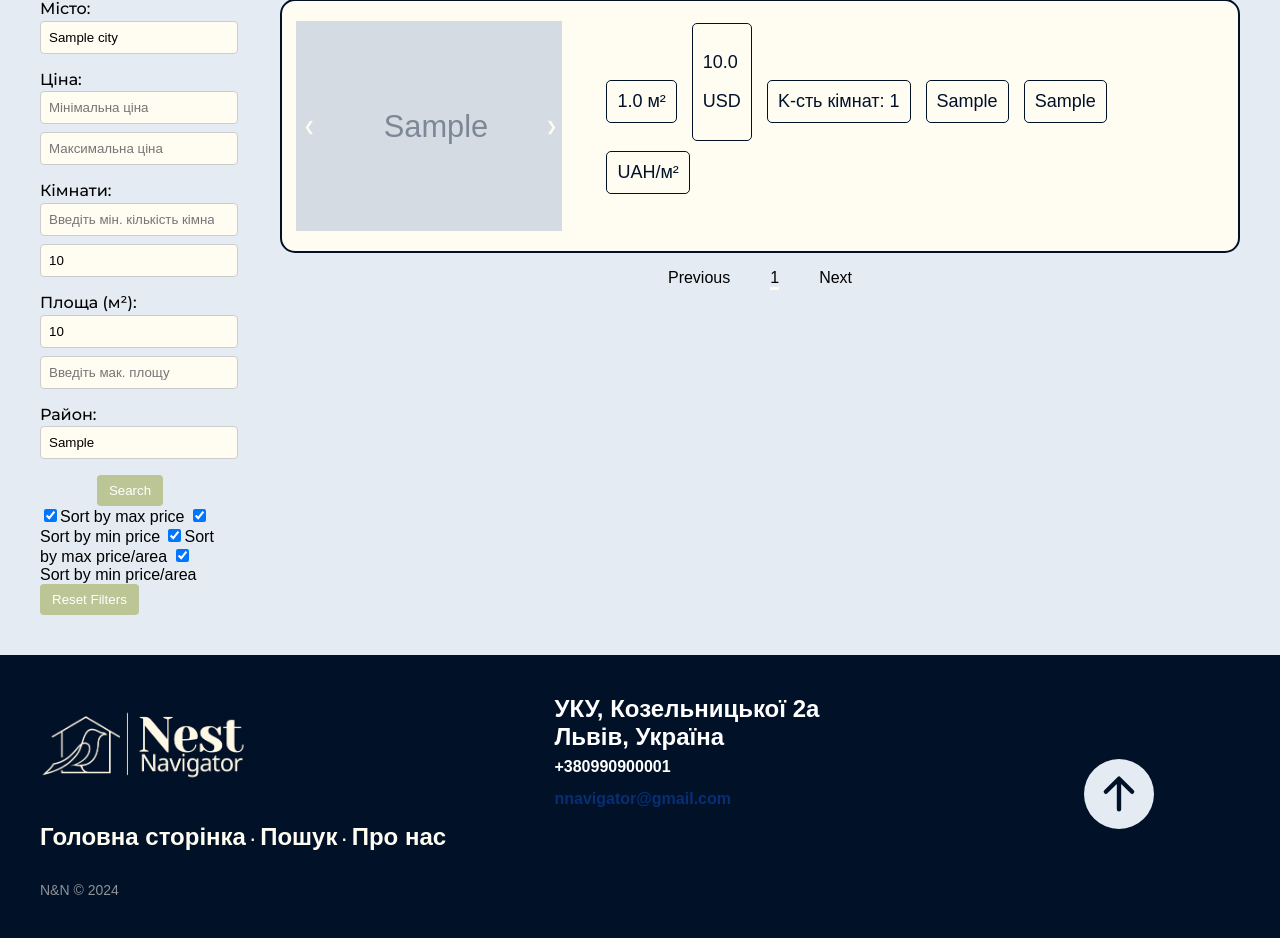
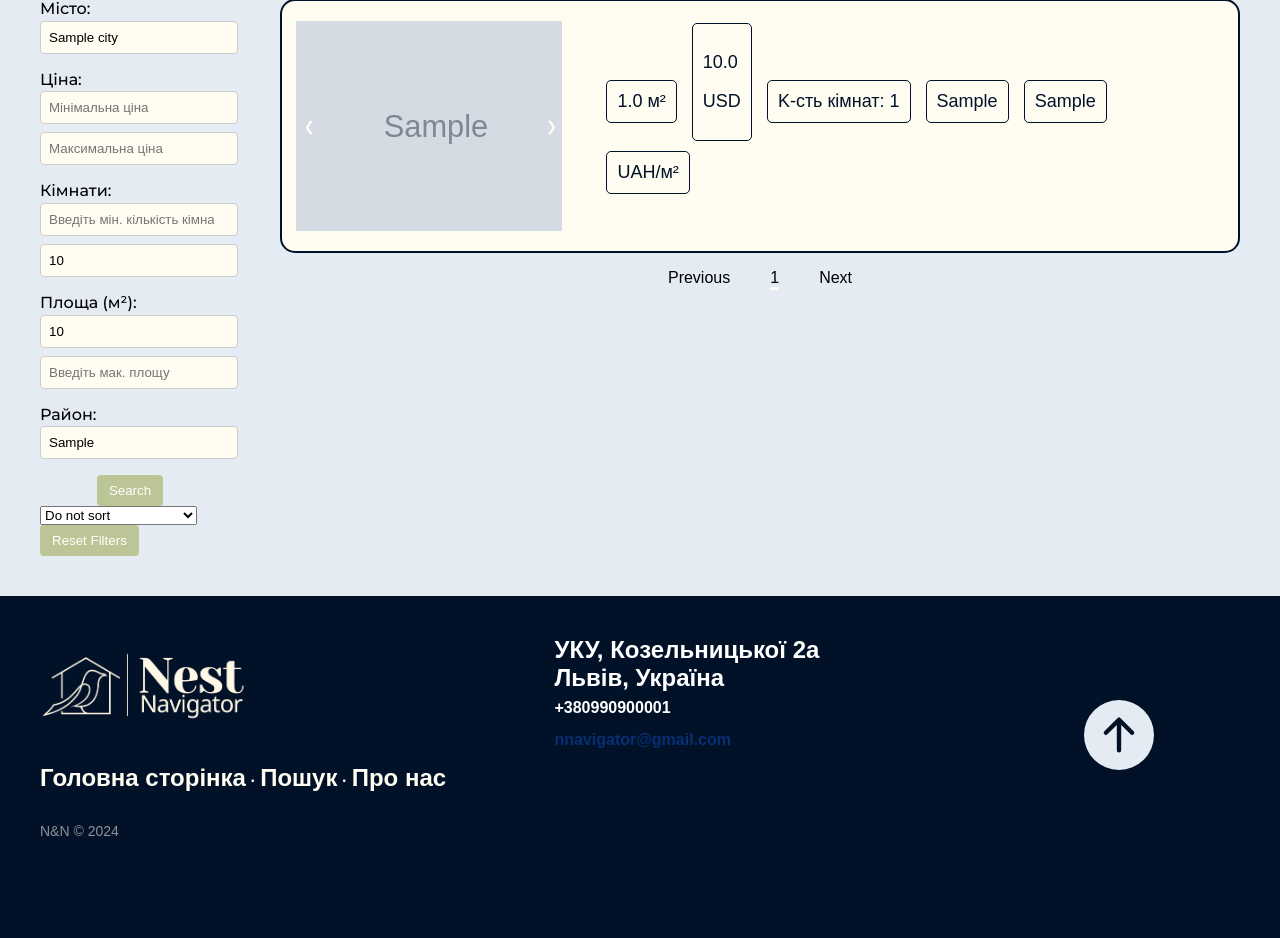
Before and after one commit to viktorpakholok/Nest-Navigator, a Flask app: template website/templates/search_page.html in a window 1280 px wide. Shown: the part 121-1059 px from the top of the page. After the commit the page ends 957 px from the top, so only its background shows below. Run offline with Flask 3, Linux system fonts and the light colour scheme; tables that the repository leaves empty hold one stand-in row (values such as "Sample post"); the template is opened without the code that fills it: values that come from a table or form of the project are taken from there, most other values are stand-ins (such as "Sample title", 1, 10 or a date in 2020); grey boxes marked "Sample" are stand-in pictures; some libraries are stand-ins or nearby versions.

Commit message:
add drop down

```diff
--- a/website/templates/search_page.html
+++ b/website/templates/search_page.html
@@ -58,17 +58,17 @@
                     <div class="col-6" align="center">
                         <input type="submit" value="Search" class="form-control btn btn-primary " name="">
                     </div>
-                    <!-- <select name="" id="">
+                    <select name="" id="">
                         <option value="" name="sort_max_price_tag">Do not sort</option>
                         <option value="" name="sort_max_price_tag">Sort by max price</option>
                         <option value="" name="sort_min_price_tag">Sort by min price</option>
                         <option value="" name="sort_max_pricearea_tag">Sort by max price/area</option>
                         <option value="" name="sort_min_pricearea_tag">Sort by min price/area</option>
-                    </select> -->
-                    <input type="checkbox" class="form-check-input" name="sort_max_price_tag" value="1" {% if filters.get('sort_max_price') %}checked{% endif %}>Sort by max price
+                    </select>
+                    <!-- <input type="checkbox" class="form-check-input" name="sort_max_price_tag" value="1" {% if filters.get('sort_max_price') %}checked{% endif %}>Sort by max price
                     <input type="checkbox" class="form-check-input" name="sort_min_price_tag" value="1" {% if filters.get('sort_max_price') %}checked{% endif %}>Sort by min price
                     <input type="checkbox" class="form-check-input" name="sort_max_pricearea_tag" value="1" {% if filters.get('sort_max_price') %}checked{% endif %}>Sort by max price/area
-                    <input type="checkbox" class="form-check-input" name="sort_min_pricearea_tag" value="1" {% if filters.get('sort_max_price') %}checked{% endif %}>Sort by min price/area
+                    <input type="checkbox" class="form-check-input" name="sort_min_pricearea_tag" value="1" {% if filters.get('sort_max_price') %}checked{% endif %}>Sort by min price/area -->
                 </form>
                 <form action="{{ url_for('reset') }}" method="post">
                     <input type="submit" value="Reset Filters" class="form-control btn btn-secondary">
```
